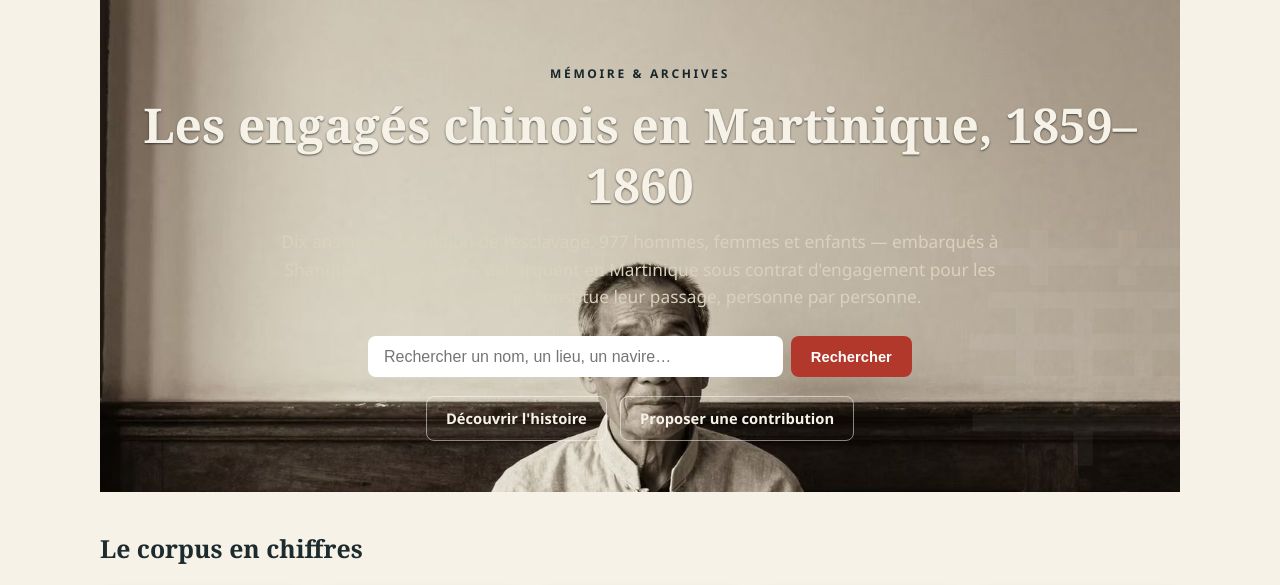
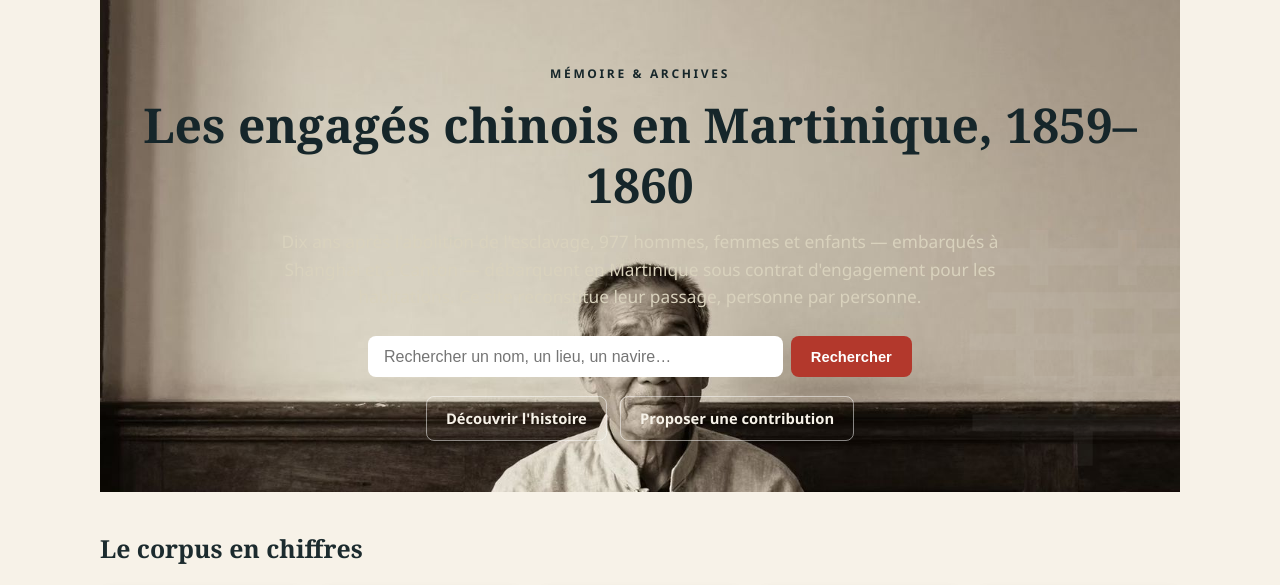
Before and after one commit to jeannegils-web/chinois-martinique-1859, a plain HTML site: page index.html in a window 1280 px wide. Shown: the part 149-734 px from the top of the page. Drawn offline with Linux system fonts and the light colour scheme.

Commit message:
Accueil : titre du bandeau en bleu-encre sombre, sans ombre

```diff
--- a/css/style.css
+++ b/css/style.css
@@ -88,9 +88,7 @@ a:hover { color: var(--accent); }
   color: var(--paper); padding: 4rem 0 3.2rem; text-align: center; position: relative; overflow: hidden;
 }
 .hero > .container { position: relative; z-index: 1; }
-.hero h1 {
-  text-shadow: 0 1px 2px rgba(15, 24, 26, .65);
-}
+.hero h1 { color: #16262a; text-shadow: none; }
 .hero .lead { color: #16262a; text-shadow: none; }
 .hero::after {
   content: "華"; position: absolute; right: -2rem; bottom: -4.5rem; font-size: 16rem;
```
